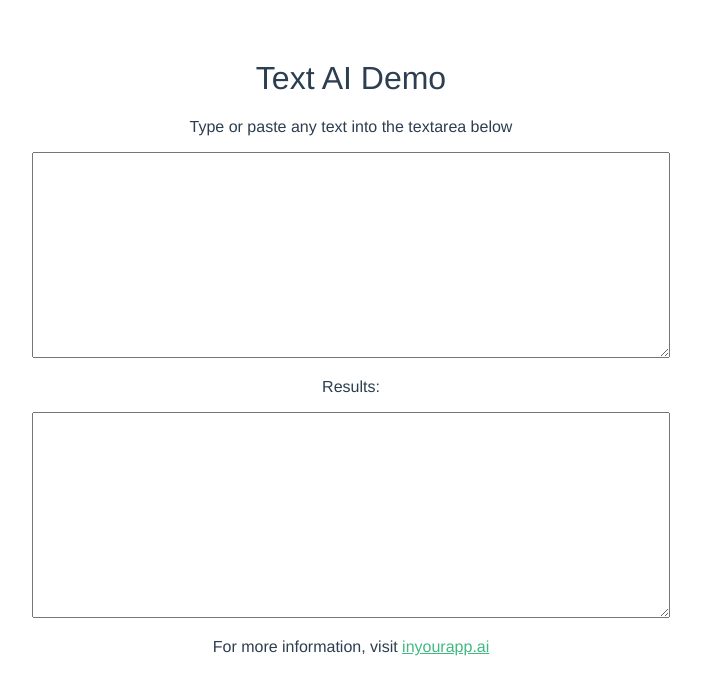
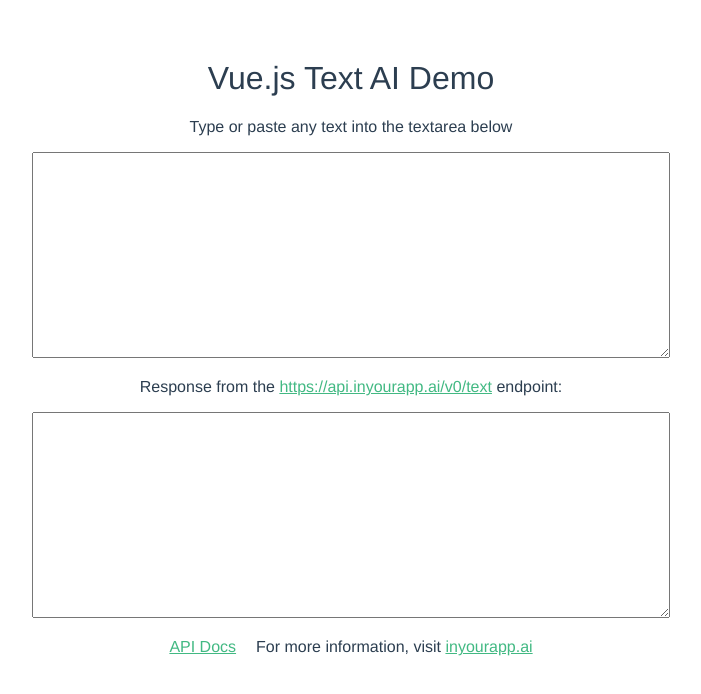
Before and after one commit to inyourapp/inyourapp-vue-integration-demo, a Vue app: page / in a window 1280 px wide. Shown: the top 694 px of the page, without its empty margins (289-990 px from the left). Built offline with nearby package versions, Linux system fonts and the light colour scheme.

Commit message:
Basic text demo

```diff
--- a/src/components/HelloWorld.vue
+++ b/src/components/HelloWorld.vue
@@ -1,11 +1,17 @@
 <template>
   <div class="hello">
-    <h1>Text AI Demo</h1>
+    <h1>Vue.js Text AI Demo</h1>
     <p>Type or paste any text into the textarea below</p>
     <textarea v-model="input"></textarea>
-    <p>Results:</p>
+    <p>
+      Response from the
+      <a href="" target="_blank">https://api.inyourapp.ai/v0/text</a> endpoint:
+    </p>
     <textarea v-model="output"></textarea>
     <ul>
+      <li>
+        <a href="https://inyourapp.docs.apiary.io/" target="_blank">API Docs</a>
+      </li>
       <li>
         For more information, visit
         <a href="https://inyourapp.ai/" target="_blank">inyourapp.ai</a>
@@ -27,14 +33,16 @@ export default {
     };
   },
   watch: {
-    input(val, oldVal) {
+    input(val) {
       console.log('Input changed to: ', val);
       this.processInput(val);
     },
   },
   methods: {
     async processInput(input) {
-      console.log('Querying REST API Endpoint...');
+      console.log(
+        'Querying the https://api.inyourapp.ai/v0/text REST API Endpoint...',
+      );
       try {
         const parsedBody = await request({
           method: 'POST',
@@ -47,7 +55,7 @@ export default {
           },
           json: true,
         });
-        this.output = JSON.stringify(parsedBody);
+        this.output = JSON.stringify(parsedBody, null, '\t');
       } catch (err) {
         console.error(err);
       }
@@ -56,7 +64,6 @@ export default {
   created() {
     this.processInput = debounce(this.processInput, 500);
   },
-
 };
 </script>
 
```
